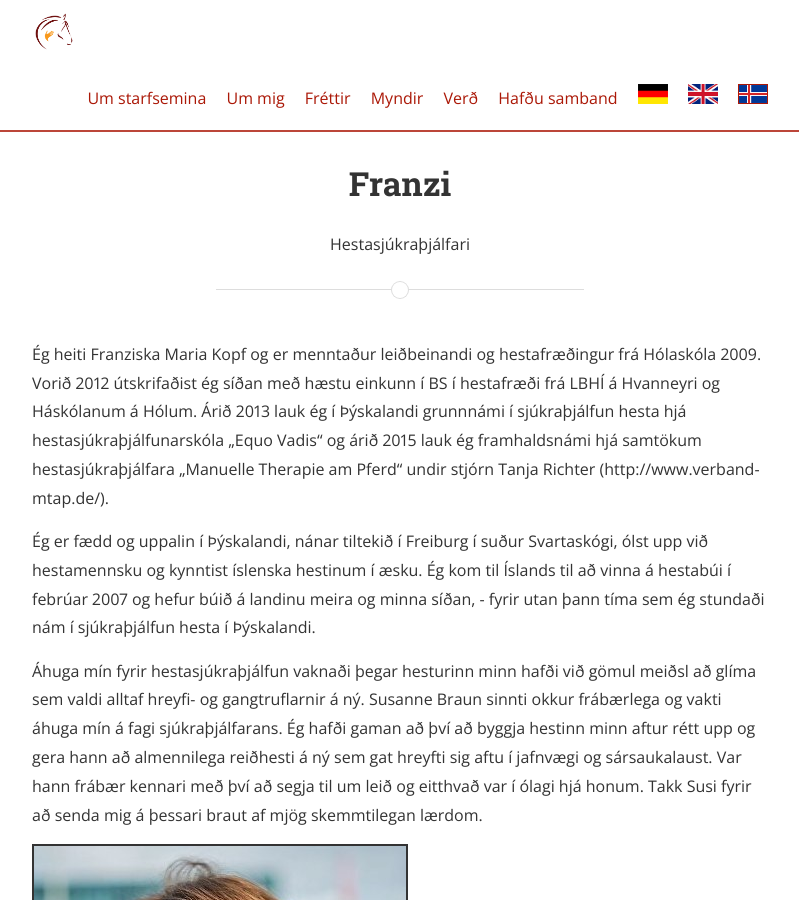
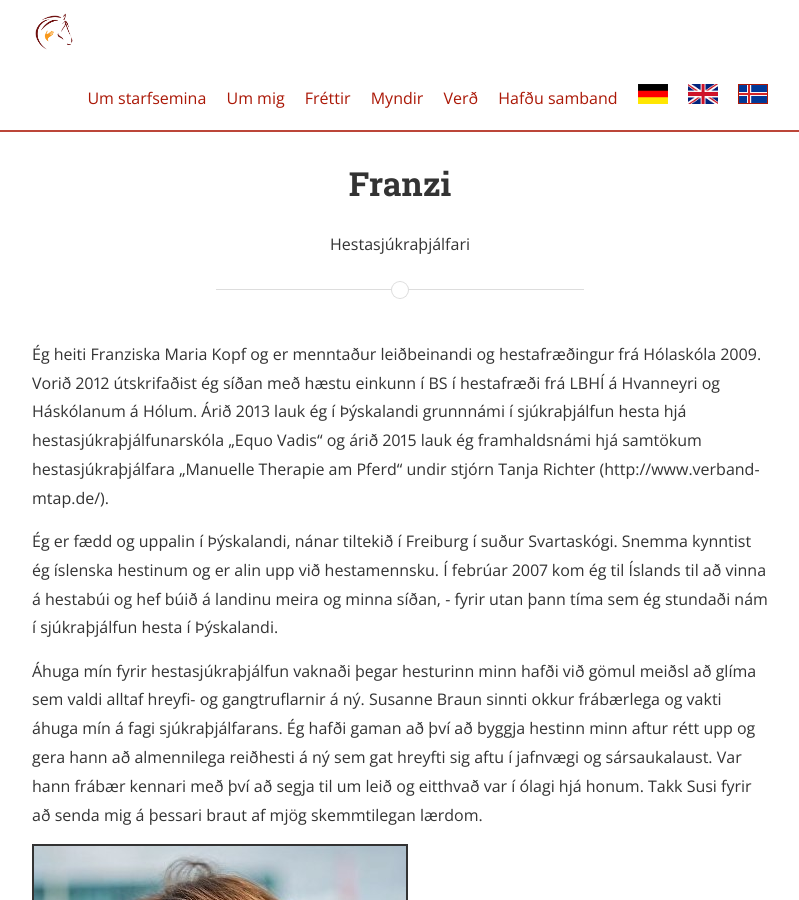
Before and after one commit to FancyFanz/FancyFanz.github.io, a Jekyll site: the page built from team/_posts/0000-01-01-Franzi-is.md, in a window 1280 px wide and 900 px high. Shown: the whole window, without its empty margins (240-1039 px from the left). Built offline with Jekyll 4.4.1, drawn with Linux system fonts in a browser that asks for light colours; nearby versions of some CDN libraries; library files that are not in the unit come from our copies.

Commit message:
Update 0000-01-01-Franzi-is.md

```diff
--- a/team/_posts/0000-01-01-Franzi-is.md
+++ b/team/_posts/0000-01-01-Franzi-is.md
@@ -12,6 +12,6 @@ email: franzi.kopf@gmail.com
 Ég heiti Franziska Maria Kopf og er menntaður leiðbeinandi og hestafræðingur frá Hólaskóla 2009. Vorið 2012 útskrifaðist ég síðan með hæstu einkunn í BS í hestafræði frá LBHÍ á Hvanneyri og Háskólanum á Hólum.
 Árið 2013 lauk ég í Þýskalandi grunnnámi í sjúkraþjálfun hesta hjá hestasjúkraþjálfunarskóla „Equo Vadis“ og árið 2015 lauk ég framhaldsnámi hjá samtökum hestasjúkraþjálfara „Manuelle Therapie am Pferd“ undir stjórn Tanja Richter (http://www.verband-mtap.de/).
 
-Ég er fædd og uppalin í Þýskalandi, nánar tiltekið í Freiburg í suður Svartaskógi, ólst upp við hestamennsku og kynntist íslenska hestinum í æsku. Ég kom til Íslands til að vinna á hestabúi í febrúar 2007 og hefur búið á landinu meira og minna síðan, - fyrir utan þann tíma sem ég stundaði nám í sjúkraþjálfun hesta í Þýskalandi.
+Ég er fædd og uppalin í Þýskalandi, nánar tiltekið í Freiburg í suður Svartaskógi. Snemma kynntist ég íslenska hestinum og er alin upp við hestamennsku. Í febrúar 2007 kom ég til Íslands til að vinna á hestabúi og hef búið á landinu meira og minna síðan, - fyrir utan þann tíma sem ég stundaði nám í sjúkraþjálfun hesta í Þýskalandi.
 
 Áhuga mín fyrir hestasjúkraþjálfun vaknaði þegar hesturinn minn hafði við gömul meiðsl að glíma sem valdi alltaf hreyfi- og gangtruflarnir á ný. Susanne Braun sinnti okkur frábærlega og vakti áhuga mín á fagi sjúkraþjálfarans. Ég hafði gaman að því að byggja hestinn minn aftur rétt upp og gera hann að almennilega reiðhesti á ný sem gat hreyfti sig aftu í jafnvægi og sársaukalaust. Var hann frábær kennari með því að segja til um leið og eitthvað var í ólagi hjá honum. Takk Susi fyrir að senda mig á þessari braut af mjög skemmtilegan lærdom.
```
